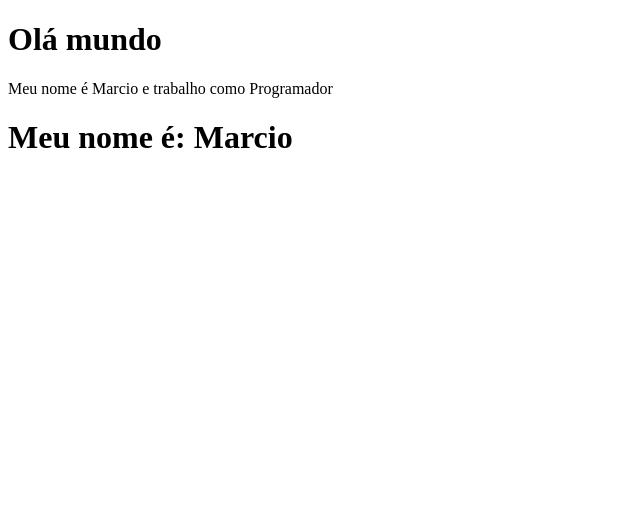
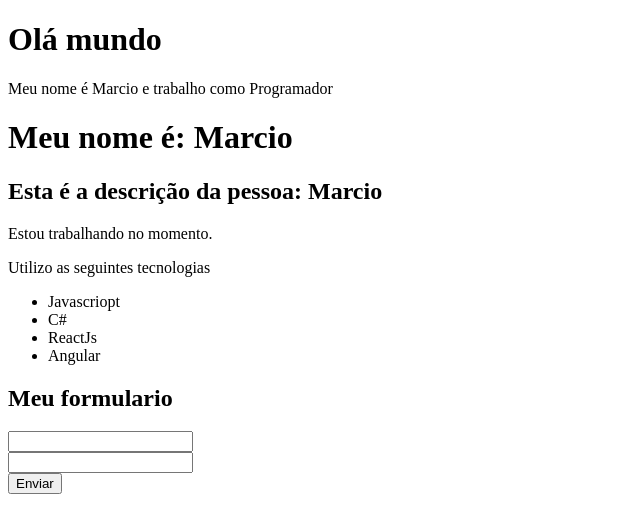
Before and after one commit to marciocrodrigues/vue-hora-decodar, a Vue app: page / in a window 1280 px wide. Shown: the top 532 px of the page, without its empty margins (0-640 px from the left). Built offline with nearby package versions, Linux system fonts and the light colour scheme.

Commit message:
Hierarqui de componentes

```diff
--- a/src/App.vue
+++ b/src/App.vue
@@ -2,17 +2,20 @@
   <div>
     <PrimeiroComponente />
     <LifeCycle />
+    <Pessoa />
   </div>
 </template>
 
 <script>
 import PrimeiroComponente from './components/PrimeiroComponente.vue';
 import LifeCycle from './components/LifeCycle.vue';
+import Pessoa from './components/Pessoa.vue';
 
 export default {
   components: {
     PrimeiroComponente,
-    LifeCycle
+    LifeCycle,
+    Pessoa
   },
   name: 'App'
 }
--- /dev/null
+++ b/src/components/Form.vue
@@ -0,0 +1,28 @@
+<template>
+    <div>
+        <h2>Meu formulario</h2>
+        <form action="">
+            <div>
+                <InputText />
+            </div>
+            <div>
+                <InputText />
+            </div>
+            <Submit />
+        </form>
+    </div>
+</template>
+
+<script>
+
+import InputText from './Form/InputText.vue';
+import Submit from './Form/Submit.vue'
+
+export default {
+    name: 'Form',
+    components: {
+        InputText,
+        Submit
+    }
+}
+</script>
--- /dev/null
+++ b/src/components/Form/InputText.vue
@@ -0,0 +1,9 @@
+<template>
+    <input type="text"/>
+</template>
+
+<script>
+export default {
+    name: 'InputText'
+}
+</script>
--- /dev/null
+++ b/src/components/Form/Submit.vue
@@ -0,0 +1,9 @@
+<template>
+    <input type="submit" value="Enviar"/>
+</template>
+
+<script>
+export default {
+    name: 'Submit'
+}
+</script>
--- /dev/null
+++ b/src/components/Info.vue
@@ -0,0 +1,18 @@
+<template>
+    <div>
+        <p>Estou trabalhando no momento.</p>
+        <p>Utilizo as seguintes tecnologias</p>
+        <ul>
+            <li>Javascriopt</li>
+            <li>C#</li>
+            <li>ReactJs</li>
+            <li>Angular</li>
+        </ul>
+    </div>
+</template>
+
+<script>
+export default {
+    name: 'Info'
+}
+</script>
--- /dev/null
+++ b/src/components/Pessoa.vue
@@ -0,0 +1,26 @@
+<template>
+    <div>
+        <h2>Esta é a descrição da pessoa: {{ nome }} </h2>
+        <Info />
+        <Form />
+    </div>
+</template>
+
+<script>
+
+import Info from './Info.vue';
+import Form from './Form.vue';
+
+export default {
+    name: 'Pessoa',
+    components: {
+      Info,
+      Form
+    },
+    data() {
+        return {
+            nome: 'Marcio'
+        }
+    }
+}
+</script>
```
